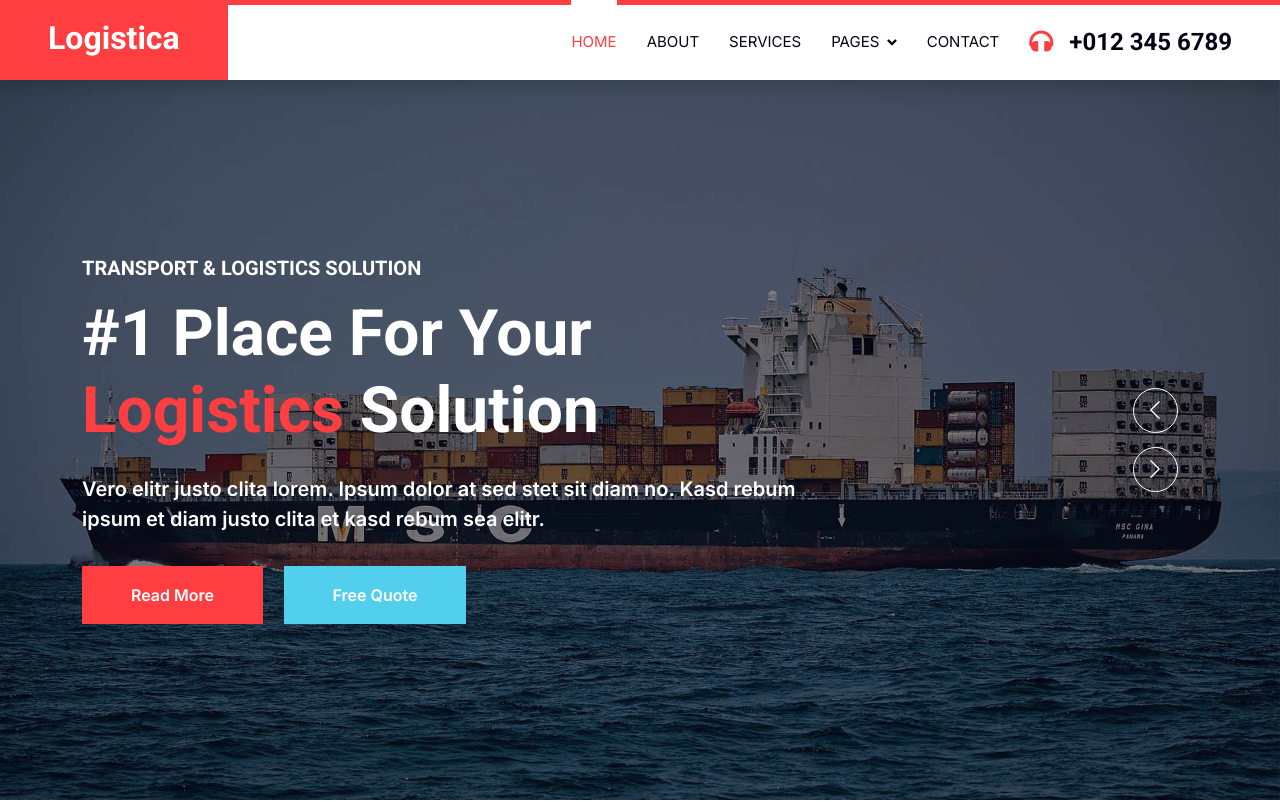
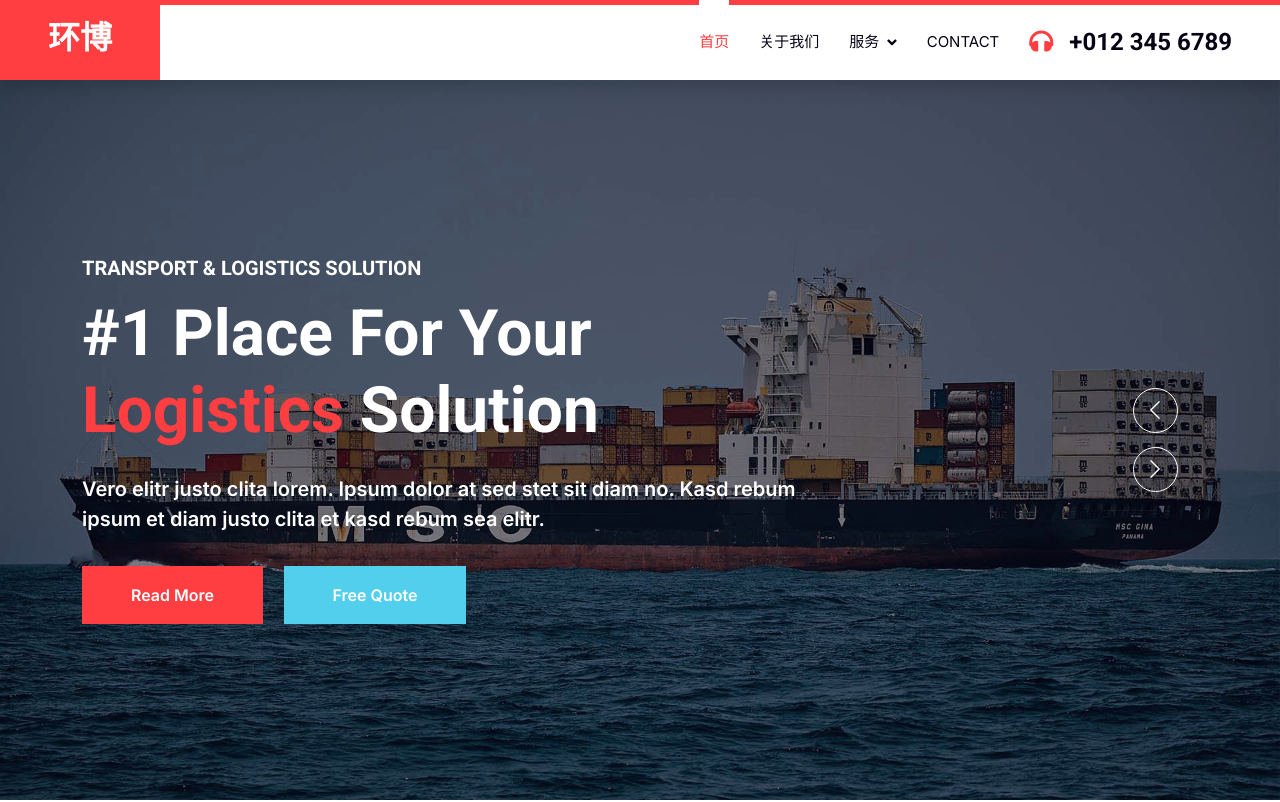
Before and after one commit to huanboworld/huanboworld.github.io, a plain HTML site: page index.html in a window 1280 px wide. Shown: the top 802 px of the page. Drawn offline with nearby package versions, Linux system fonts and the light colour scheme; animation ran at ten frames a second.

Commit message:
chore: rename home page

```diff
--- a/index.html
+++ b/index.html
@@ -3,7 +3,7 @@
 
 <head>
     <meta charset="utf-8">
-    <title>Logistica - Shipping Company Website Template</title>
+    <title>环博 - Shipping Company in Yingkou</title>
     <meta content="width=device-width, initial-scale=1.0" name="viewport">
     <meta content="" name="keywords">
     <meta content="" name="description">
@@ -44,18 +44,18 @@
     <!-- Navbar Start -->
     <nav class="navbar navbar-expand-lg bg-white navbar-light shadow border-top border-5 border-primary sticky-top p-0">
         <a href="index.html" class="navbar-brand bg-primary d-flex align-items-center px-4 px-lg-5">
-            <h2 class="mb-2 text-white">Logistica</h2>
+            <h2 class="mb-2 text-white">环博</h2>
         </a>
         <button type="button" class="navbar-toggler me-4" data-bs-toggle="collapse" data-bs-target="#navbarCollapse">
             <span class="navbar-toggler-icon"></span>
         </button>
         <div class="collapse navbar-collapse" id="navbarCollapse">
             <div class="navbar-nav ms-auto p-4 p-lg-0">
-                <a href="index.html" class="nav-item nav-link active">Home</a>
-                <a href="about.html" class="nav-item nav-link">About</a>
-                <a href="service.html" class="nav-item nav-link">Services</a>
+                <a href="index.html" class="nav-item nav-link active">首页</a>
+                <a href="about.html" class="nav-item nav-link">关于我们</a>
+<!--                <a href="service.html" class="nav-item nav-link">服务</a>-->
                 <div class="nav-item dropdown">
-                    <a href="#" class="nav-link dropdown-toggle" data-bs-toggle="dropdown">Pages</a>
+                    <a href="#" class="nav-link dropdown-toggle" data-bs-toggle="dropdown">服务</a>
                     <div class="dropdown-menu fade-up m-0">
                         <a href="price.html" class="dropdown-item">Pricing Plan</a>
                         <a href="feature.html" class="dropdown-item">Features</a>
```
